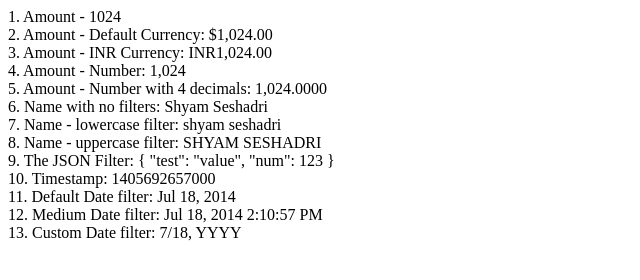
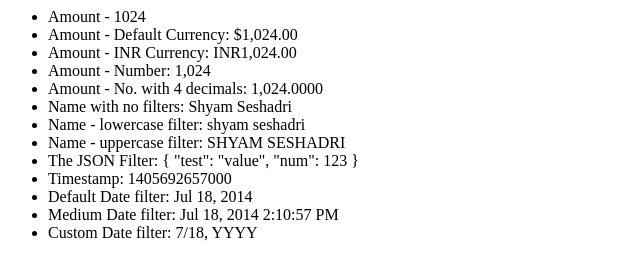
Before and after one commit to shyamseshadri/angularjs-up-and-running, a plain HTML site: page chapter8/filter-number-string.html in a window 1280 px wide. Shown: the whole page, without its empty margins (0-640 px from the left). Drawn offline with nearby package versions, Linux system fonts and the light colour scheme.

Commit message:
Formatting fixes

```diff
--- a/chapter6/public/logging-interceptor.js
+++ b/chapter6/public/logging-interceptor.js
@@ -8,15 +8,13 @@ angular.module('notesApp', [])
       return $http.get('/api/note').then(function(response) {
         self.items = response.data;
       }, function(errResponse) {
-        console.log('Error while fetching notes');
+        console.error('Error while fetching notes');
       });
     };
 
     fetchTodos();
 
     self.add = function() {
-      console.log('Adding self' +
-        ',', self.newTodo)
       $http.post('/api/note', self.newTodo)
         .then(fetchTodos)
         .then(function(response) {
--- a/chapter7/serverAppSpec.js
+++ b/chapter7/serverAppSpec.js
@@ -8,13 +8,15 @@ describe('MainCtrl Server Calls', function() {
   beforeEach(inject(function($controller, $httpBackend) {
 
     mockBackend = $httpBackend;
-    mockBackend.expectGET('/api/note').respond([{id: 1, label: 'Mock'}]);
+    mockBackend.expectGET('/api/note')
+        .respond([{id: 1, label: 'Mock'}]);
     ctrl = $controller('MainCtrl');
     // At this point, a server request will have been made
   }));
 
   it('should load items from server', function() {
-    // Initially, before the server responds, the items should be empty
+    // Initially, before the server responds,
+    // the items should be empty
     expect(ctrl.items).toEqual([]);
 
     // Simulate a server response
--- a/chapter7/serverAppWithServiceSpec.js
+++ b/chapter7/serverAppWithServiceSpec.js
@@ -7,13 +7,15 @@ describe('Server App Integration', function() {
   beforeEach(inject(function($controller, $httpBackend) {
 
     mockBackend = $httpBackend;
-    mockBackend.expectGET('/api/note').respond(404, {msg: 'Not Found'});
+    mockBackend.expectGET('/api/note')
+        .respond(404, {msg: 'Not Found'});
     ctrl = $controller('MainCtrl');
     // At this point, a server request will have been made
   }));
 
   it('should handle error while loading items', function() {
-    // Initially, before the server responds, the items should be empty
+    // Initially, before the server responds,
+    // the items should be empty
     expect(ctrl.items).toEqual([]);
 
     // Simulate a server response
--- a/chapter8/filter-number-string.html
+++ b/chapter8/filter-number-string.html
@@ -2,29 +2,58 @@
 <html>
 <head>
   <title>Filters in Action</title>
-  <script src="https://ajax.googleapis.com/ajax/libs/angularjs/1.2.19/angular.js"></script>
 </head>
 <body ng-app="filtersApp">
 
-  <div ng-controller="FilterCtrl as ctrl">
-    <div>1. Amount - {{ctrl.amount}}</div>
-    <div>2. Amount - Default Currency: {{ctrl.amount | currency}}</div>
-    <div>3. Amount - INR Currency: {{ctrl.amount | currency:'INR'}}</div>
+<ul ng-controller="FilterCtrl as ctrl">
+  <li>
+    Amount - {{ctrl.amount}}
+  </li>
+  <li>
+    Amount - Default Currency: {{ctrl.amount | currency}}
+  </li>
+  <li>
+    Amount - INR Currency: {{ctrl.amount | currency:'INR'}}
+  </li>
 
-    <div>4. Amount - Number: {{ctrl.amount | number}}</div>
-    <div>5. Amount - Number with 4 decimals: {{ctrl.amount | number:4}}</div>
+  <li>
+    Amount - Number: {{ctrl.amount | number}}
+  </li>
+  <li>
+    Amount - No. with 4 decimals: {{ctrl.amount | number:4}}
+  </li>
 
-    <div>6. Name with no filters: {{ctrl.name}}</div>
-    <div>7. Name - lowercase filter: {{ctrl.name | lowercase}}</div>
-    <div>8. Name - uppercase filter: {{ctrl.name | uppercase}}</div>
+  <li>
+    Name with no filters: {{ctrl.name}}
+  </li>
+  <li>
+    Name - lowercase filter: {{ctrl.name | lowercase}}
+  </li>
+  <li>
+    Name - uppercase filter: {{ctrl.name | uppercase}}
+  </li>
 
-    <div>9. The JSON Filter: {{ctrl.obj | json}}</div>
+  <li>
+    The JSON Filter: {{ctrl.obj | json}}
+  </li>
 
-    <div>10. Timestamp: {{ctrl.startTime}}</div>
-    <div>11. Default Date filter: {{ctrl.startTime | date}}</div>
-    <div>12. Medium Date filter: {{ctrl.startTime | date:'medium'}}</div>
-    <div>13. Custom Date filter: {{ctrl.startTime | date:'M/dd, YYYY'}}</div>
-  </div>
+  <li>
+    Timestamp: {{ctrl.startTime}}
+  </li>
+  <li>
+    Default Date filter: {{ctrl.startTime | date}}
+  </li>
+  <li>
+    Medium Date filter: {{ctrl.startTime | date:'medium'}}
+  </li>
+  <li>
+    Custom Date filter: {{ctrl.startTime | date:'M/dd, YYYY'}}
+  </li>
+</ul>
+
+<script
+  src="https://ajax.googleapis.com/ajax/libs/angularjs/1.2.19/angular.js">
+</script>
 
 <script type="text/javascript">
   angular.module('filtersApp', [])
```
Also changed, not shown: chapter6/public/http-get-example.html (+7 -3 lines), chapter6/public/http-post-example.html (+8 -5 lines), chapter6/public/logging-interceptor.html (+6 -2 lines), chapter8/custom-filters.html (+21 -7 lines), chapter8/filter-arrays.html (+10 -3 lines), chapter8/filter-example-1.html (+22 -7 lines). Lines whose indentation alone changed are shown as unchanged.
